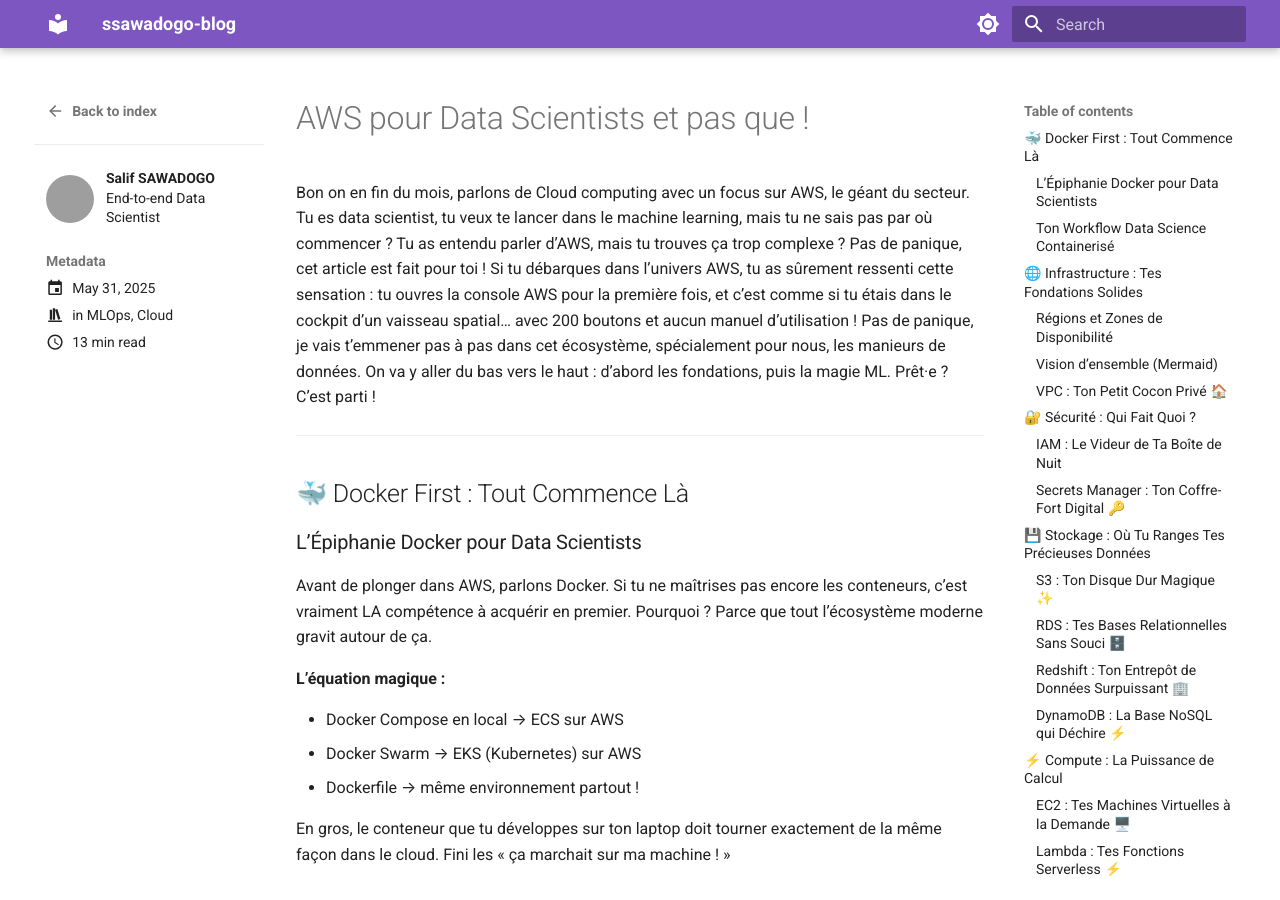
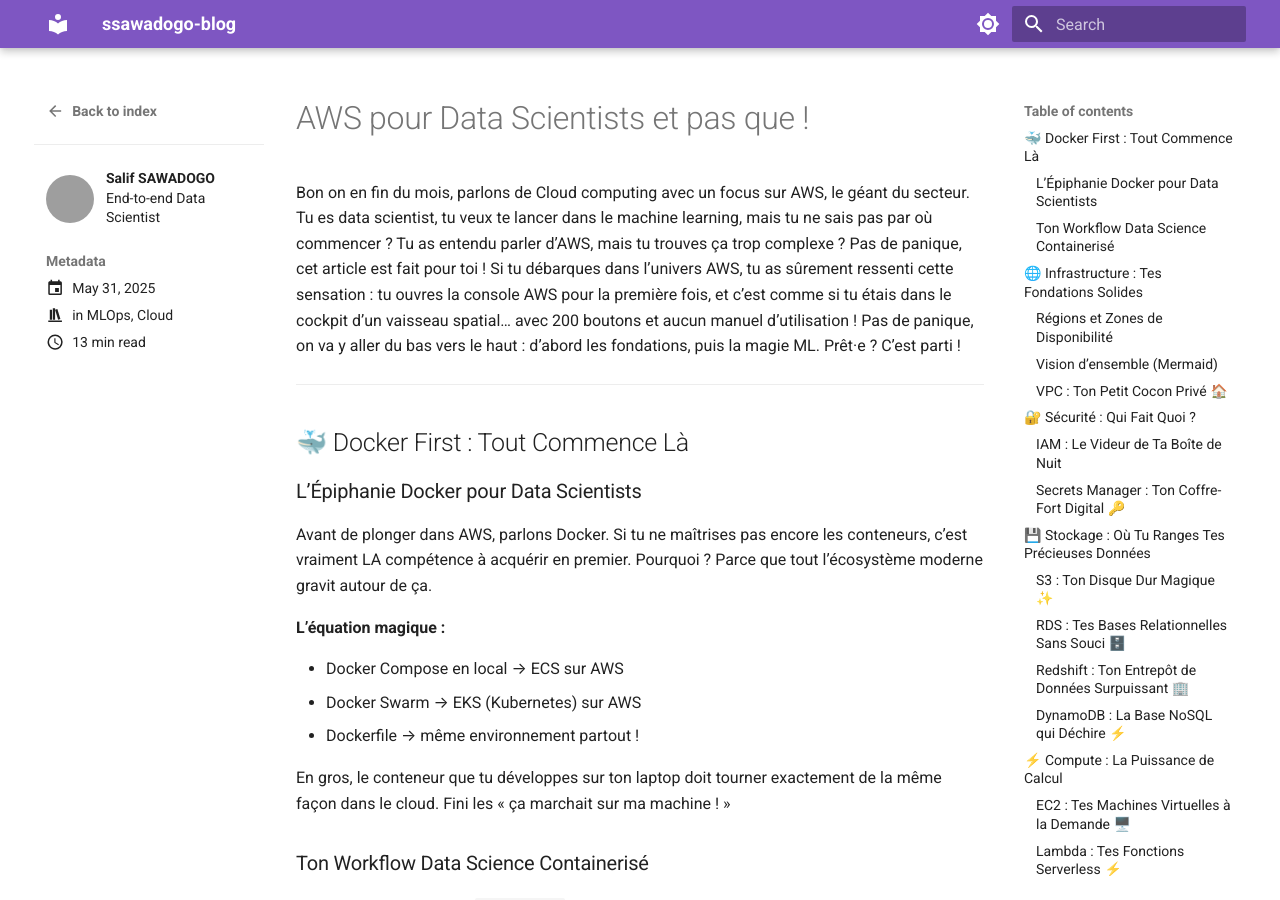
Before and after one commit to sawallesalfo/blog, an MkDocs documentation site: the page built from docs/posts/learn_aws.md, in a window 1280 px wide and 900 px high. Built offline with MkDocs 1.6.1 and Material for MkDocs 9.7.7, drawn with Linux system fonts in a browser that asks for light colours; comment, search, counter and statistics services are not loaded; grey boxes are pictures that could not be loaded.

Commit message:
Update learn_aws.md

```diff
--- a/docs/posts/learn_aws.md
+++ b/docs/posts/learn_aws.md
@@ -11,7 +11,7 @@ categories:
 # AWS pour Data Scientists et pas que !
 
 Bon on en fin du mois, parlons de Cloud computing avec un focus sur AWS, le géant du secteur. Tu es data scientist, tu veux te lancer dans le machine learning, mais tu ne sais pas par où commencer ? Tu as entendu parler d’AWS, mais tu trouves ça trop complexe ? Pas de panique, cet article est fait pour toi !
-Si tu débarques dans l’univers AWS, tu as sûrement ressenti cette sensation : tu ouvres la console AWS pour la première fois, et c’est comme si tu étais dans le cockpit d’un vaisseau spatial… avec 200 boutons et aucun manuel d’utilisation ! Pas de panique, je vais t’emmener pas à pas dans cet écosystème, spécialement pour nous, les manieurs de données. On va y aller du bas vers le haut : d’abord les fondations, puis la magie ML. Prêt·e ? C’est parti !
+Si tu débarques dans l’univers AWS, tu as sûrement ressenti cette sensation : tu ouvres la console AWS pour la première fois, et c’est comme si tu étais dans le cockpit d’un vaisseau spatial… avec 200 boutons et aucun manuel d’utilisation ! Pas de panique, on va y aller du bas vers le haut : d’abord les fondations, puis la magie ML. Prêt·e ? C’est parti !
 
 ---
 
```
